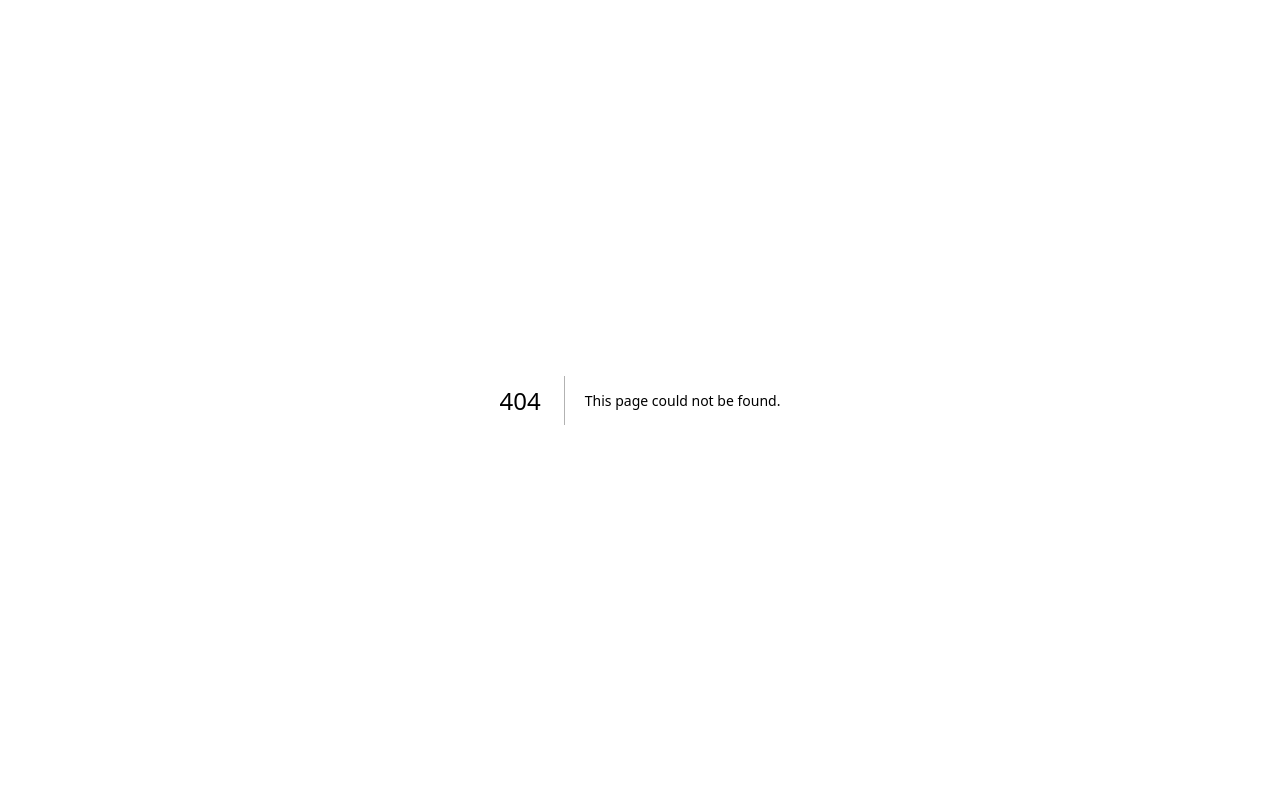
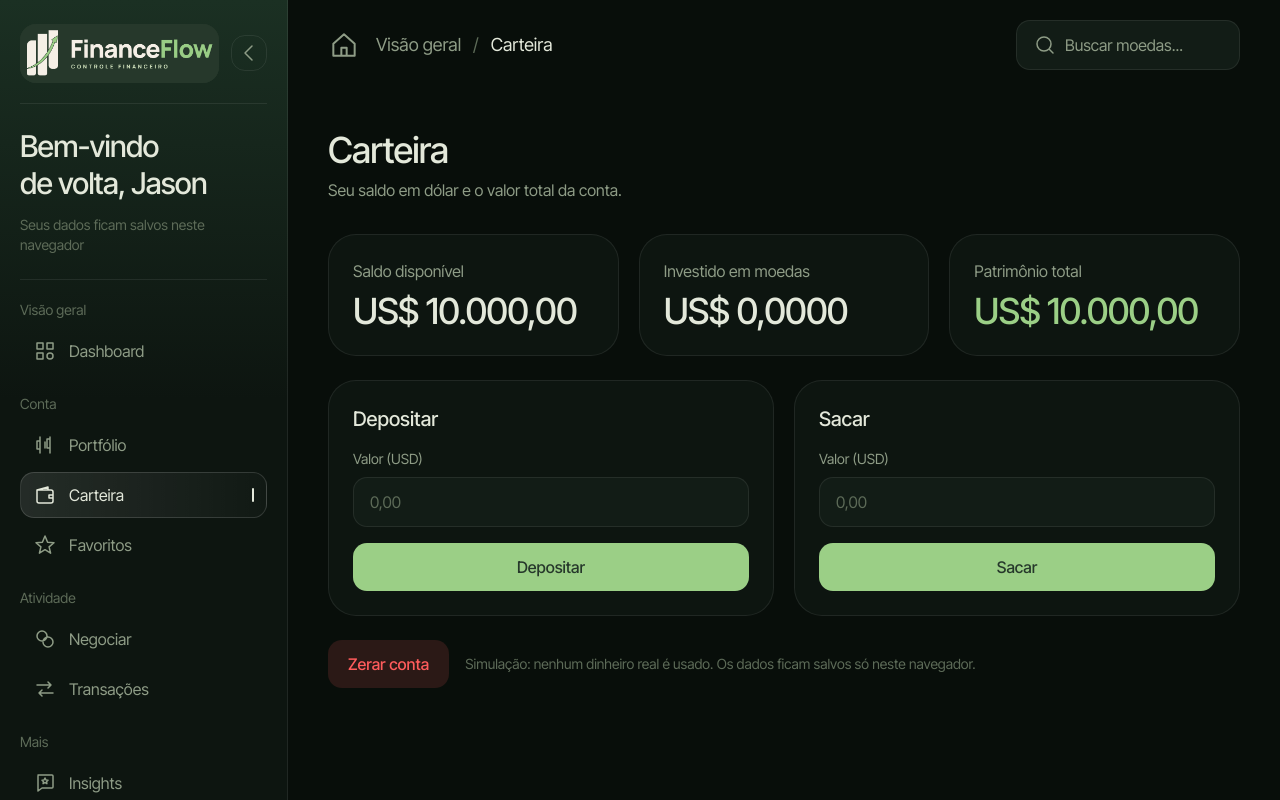
Before and after one commit to dutrathiagodev/financeflow, a Next.js app: page /wallet in a window 1280 px wide. Before the commit this address had no page. Built offline with nearby package versions, Linux system fonts and the light colour scheme; no server answers.

Commit message:
feat: página Carteira com depósito, saque e patrimônio

```diff
--- /dev/null
+++ b/src/app/(app)/wallet/page.tsx
@@ -0,0 +1,8 @@
+import type { Metadata } from "next";
+import { Wallet } from "@/components/sections/wallet/wallet";
+
+export const metadata: Metadata = { title: "Carteira · FinanceFlow" };
+
+export default function WalletPage() {
+  return <Wallet />;
+}
--- /dev/null
+++ b/src/components/sections/wallet/wallet-panel.tsx
@@ -0,0 +1,96 @@
+"use client";
+
+import { useState, type FormEvent } from "react";
+import { Button } from "@/components/ui/button";
+import { Card } from "@/components/ui/card";
+import { TextField } from "@/components/ui/text-field";
+import { simulationNotice, walletText } from "@/content/trading";
+import { formatUsd } from "@/lib/format";
+import { useAccount } from "@/lib/use-account";
+import type { MarketCoin } from "@/types/market";
+
+function MoneyForm({
+  title,
+  action,
+  onSubmit,
+}: {
+  title: string;
+  action: string;
+  onSubmit: (usd: number) => { ok: boolean; error?: string };
+}) {
+  const [value, setValue] = useState("");
+  const [message, setMessage] = useState<{ ok: boolean; text: string } | null>(null);
+
+  const submit = (event: FormEvent) => {
+    event.preventDefault();
+    const result = onSubmit(Number(value.replace(",", ".")));
+    setMessage({ ok: result.ok, text: result.ok ? "Operação concluída." : (result.error ?? "") });
+    if (result.ok) setValue("");
+  };
+
+  return (
+    <Card>
+      <form onSubmit={submit} className="flex flex-col gap-4">
+        <h2 className="text-xl font-medium">{title}</h2>
+        <TextField
+          label={walletText.amountLabel}
+          inputMode="decimal"
+          value={value}
+          onChange={(e) => setValue(e.target.value)}
+          placeholder="0,00"
+        />
+        <Button type="submit">{action}</Button>
+        {message && (
+          <p role="status" className={message.ok ? "text-up" : "text-down"}>
+            {message.text}
+          </p>
+        )}
+      </form>
+    </Card>
+  );
+}
+
+export function WalletPanel({ coins }: { coins: MarketCoin[] }) {
+  const { account, deposit, withdraw, reset } = useAccount();
+  const [resetMessage, setResetMessage] = useState("");
+
+  const prices = new Map(coins.map((c) => [c.id, c.price]));
+  const invested = account.holdings.reduce((sum, h) => sum + h.quantity * (prices.get(h.coinId) ?? h.cost / h.quantity), 0);
+
+  const onReset = () => {
+    if (window.confirm(walletText.resetConfirm)) {
+      reset();
+      setResetMessage(walletText.resetDone);
+    }
+  };
+
+  return (
+    <div className="flex flex-col gap-6">
+      <div className="grid gap-5 md:grid-cols-3">
+        <Card>
+          <p className="text-ink-muted">{walletText.cash}</p>
+          <p className="mt-2 text-4xl font-medium tracking-tight">{formatUsd(account.cash)}</p>
+        </Card>
+        <Card>
+          <p className="text-ink-muted">{walletText.invested}</p>
+          <p className="mt-2 text-4xl font-medium tracking-tight">{formatUsd(invested)}</p>
+        </Card>
+        <Card>
+          <p className="text-ink-muted">{walletText.total}</p>
+          <p className="mt-2 text-4xl font-medium tracking-tight text-accent">{formatUsd(account.cash + invested)}</p>
+        </Card>
+      </div>
+
+      <div className="grid gap-5 md:grid-cols-2">
+        <MoneyForm title={walletText.depositTitle} action={walletText.deposit} onSubmit={deposit} />
+        <MoneyForm title={walletText.withdrawTitle} action={walletText.withdraw} onSubmit={withdraw} />
+      </div>
+
+      <div className="flex flex-wrap items-center gap-4">
+        <Button variant="danger" onClick={onReset}>{walletText.reset}</Button>
+        {resetMessage && <p role="status" className="text-up">{resetMessage}</p>}
+        <p className="text-sm text-ink-faint">{simulationNotice}</p>
+      </div>
+    </div>
+  );
+}
--- /dev/null
+++ b/src/components/sections/wallet/wallet.tsx
@@ -0,0 +1,15 @@
+import { PageHeading } from "@/components/ui/page-heading";
+import { walletText } from "@/content/trading";
+import { getMarkets } from "@/lib/coingecko";
+import { WalletPanel } from "./wallet-panel";
+
+export async function Wallet() {
+  const coins = await getMarkets();
+
+  return (
+    <section className="flex flex-col gap-8 px-6 py-10 lg:px-10">
+      <PageHeading title={walletText.title} description={walletText.description} />
+      <WalletPanel coins={coins} />
+    </section>
+  );
+}
--- /dev/null
+++ b/src/content/trading.ts
@@ -0,0 +1,66 @@
+export const simulationNotice = "Simulação: nenhum dinheiro real é usado. Os dados ficam salvos só neste navegador.";
+
+export const walletText = {
+  title: "Carteira",
+  description: "Seu saldo em dólar e o valor total da conta.",
+  cash: "Saldo disponível",
+  invested: "Investido em moedas",
+  total: "Patrimônio total",
+  depositTitle: "Depositar",
+  withdrawTitle: "Sacar",
+  amountLabel: "Valor (USD)",
+  deposit: "Depositar",
+  withdraw: "Sacar",
+  depositDone: "Depósito realizado.",
+  withdrawDone: "Saque realizado.",
+  reset: "Zerar conta",
+  resetConfirm: "Isso apaga saldo, posições e histórico. Confirmar?",
+  resetDone: "Conta reiniciada com saldo inicial.",
+};
+
+export const tradeText = {
+  title: "Negociar",
+  description: "Compre e venda moedas ao preço atual de mercado.",
+  coin: "Moeda",
+  buy: "Comprar",
+  sell: "Vender",
+  price: "Preço atual",
+  available: "Saldo disponível",
+  holding: "Você possui",
+  buyAmount: "Valor a investir (USD)",
+  sellAmount: "Quantidade a vender",
+  estimate: "Você recebe aproximadamente",
+  estimateBuy: "Você compra aproximadamente",
+  max: "Máx.",
+  submitBuy: "Confirmar compra",
+  submitSell: "Confirmar venda",
+  doneBuy: "Compra realizada.",
+  doneSell: "Venda realizada.",
+  unavailable: "Não foi possível carregar as cotações agora.",
+};
+
+export const transactionsText = {
+  title: "Transações",
+  description: "Histórico de depósitos, saques, compras e vendas.",
+  empty: "Nenhuma transação ainda. Faça um depósito ou uma compra.",
+  columns: { date: "Data", type: "Tipo", asset: "Ativo", quantity: "Quantidade", price: "Preço", total: "Total" },
+  types: { buy: "Compra", sell: "Venda", deposit: "Depósito", withdraw: "Saque" },
+  filters: [
+    { id: "all", label: "Todas" },
+    { id: "buy", label: "Compras" },
+    { id: "sell", label: "Vendas" },
+    { id: "cash", label: "Depósitos e saques" },
+  ],
+};
+
+export const portfolioText = {
+  title: "Portfólio",
+  description: "Suas posições avaliadas a preço de mercado.",
+  empty: "Você ainda não tem posições.",
+  goTrade: "Ir para Negociar",
+  total: "Valor das posições",
+  pnl: "Lucro / prejuízo",
+  allocation: "Alocação",
+  columns: { asset: "Ativo", quantity: "Quantidade", avg: "Preço médio", price: "Preço atual", value: "Valor", pnl: "Resultado" },
+  unavailable: "Não foi possível carregar as cotações agora.",
+};
```
